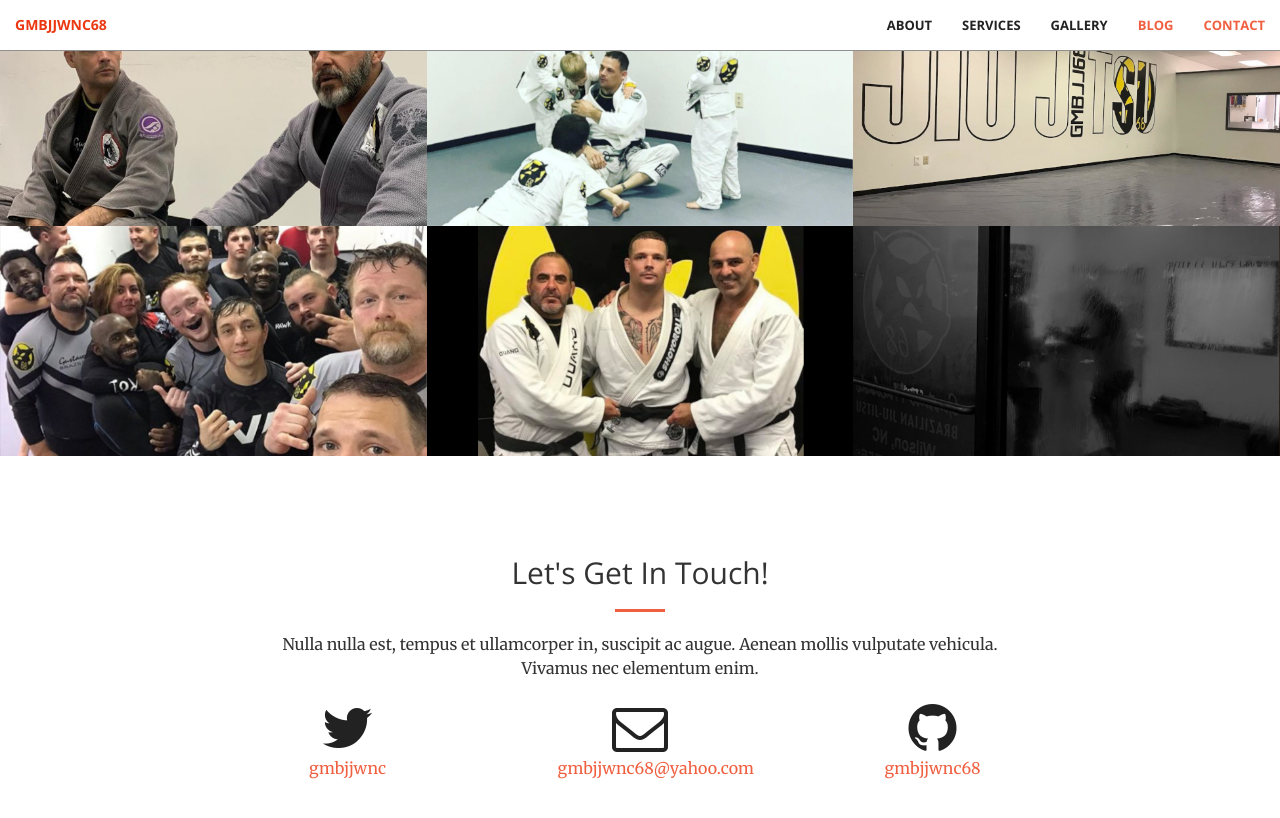
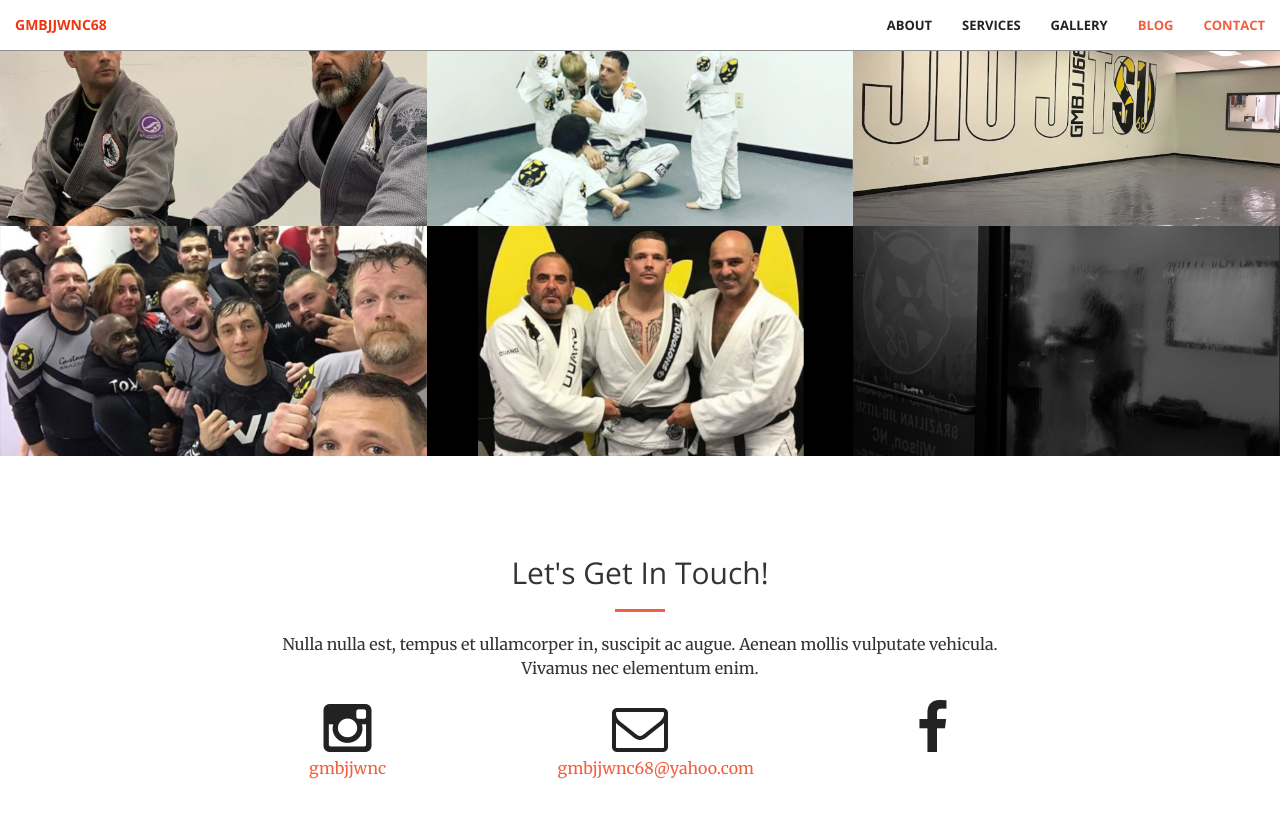
Before and after one commit to gmbjjwnc68/gmbjjwnc68.github.io, a Jekyll site: the page built from index.html, in a window 1280 px wide and 900 px high, scrolled down 1876 px. Shown: the top 818 px of the window. Built offline with Jekyll 4.4.1, drawn with Linux system fonts in a browser that asks for light colours.

Commit message:
Fix contact icons and links, add ig/fb

```diff
--- a/_config.yml
+++ b/_config.yml
@@ -5,7 +5,7 @@
 baseurl: "/blog/" # the subpath of your site, e.g. /blog/
 url: "www.gmbjjwnc68.com" # the base hostname & protocol for your site
 
-twitter_username: gmbjjwnc
+instagram_username: gmbjjwnc
 github_username: gmbjjwnc68
 
 # Build settings
--- a/_includes/contact.html
+++ b/_includes/contact.html
@@ -7,9 +7,9 @@
                 <p>Nulla nulla est, tempus et ullamcorper in, suscipit ac augue. Aenean mollis vulputate vehicula. Vivamus nec elementum enim.</p>
             </div>
         <div class="col-lg-2 col-lg-offset-2 text-center">
-            <a href="https://twitter.com/{{ site.twitter_username }}">
-                <i class="fa fa-twitter fa-3x wow bounceIn" data-wow-delay=".1s"></i>
-                <p>{{ site.twitter_username }}</p>
+            <a href="https://instagram.com/{{ site.instagram_username }}">
+                <i class="fa fa-instagram fa-3x wow bounceIn" data-wow-delay=".1s"></i>
+                <p>{{ site.instagram_username }}</p>
             </a>
         </div>
         <div class="col-lg-2 col-lg-offset-1 text-center">
@@ -19,9 +19,9 @@
             </a>
         </div>
         <div class="col-lg-2 col-lg-offset-1 text-center">
-            <a href="https://github.com/gmbjjwnc68/gmbjjwnc68.github.io">
-            <i class="fa fa-github fa-3x wow bounceIn" data-wow-delay=".1s"></i>
-                <p>{{ site.github_username }}</p>
+            <a href="https://facebook.com/{{ site.facebook_username }}">
+            <i class="fa fa-facebook-f fa-3x wow bounceIn" data-wow-delay=".1s"></i>
+                <p>{{ site.facebook_username }}</p>
             </a>
         </div>
 
```
